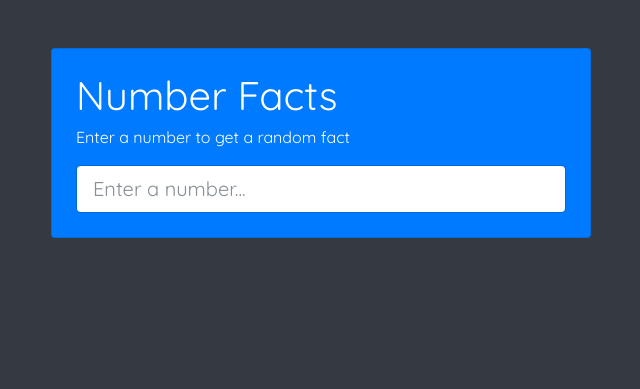
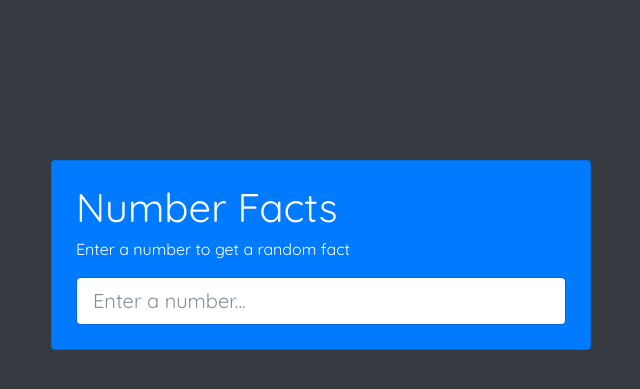
Before and after one commit to michellejanosi/number-facts, a PHP site: page / in a window 1280 px wide. Shown: the top 389 px of the page, without its empty margins (319-959 px from the left). Run offline with PHP 8.4, Linux system fonts and the light colour scheme.

Commit message:
Added images and a few styles

```diff
--- a/index.html
+++ b/index.html
@@ -8,18 +8,19 @@
   <link rel="stylesheet" href="https://fonts.googleapis.com/css?family=Quicksand">
   <link rel="stylesheet" href="https://maxcdn.bootstrapcdn.com/bootstrap/4.0.0-beta/css/bootstrap.min.css">
   <link rel="stylesheet" href="style.css">
+  <link rel="icon" href="favicon.ico" type="image/x-icon">
 </head>
 <body>
   <body class="bg-dark">
     <div class="container">
       <div class="row">
         <div class="col-md-6 mx-auto">
-          <div class="card bg-primary text-white mt-5 p-4">
+          <div class="card bg-primary text-white p-4">
             <h1>Number Facts</h1>
             <p>Enter a number to get a random fact</p>
-            <input type="number" name="" id="numberInput" class="form-control form-control-lg" placeholder="Enter a number...">
+            <input type="number" name="" id="numberInput" min="1" max="31" class="form-control form-control-lg" placeholder="Enter a number...">
             <div id="fact" class="card-body">
-              <h4 class="card-title">Number Fact</h4>
+              <h4 class="card-title">Random Number Fact:</h4>
               <p id="factText"></p>
             </div>
           </div>
--- a/style.css
+++ b/style.css
@@ -5,3 +5,7 @@ body {
 #fact {
   display: none;
 }
+
+.card {
+  top: 20vh;
+}
```
Also changed, not shown: script.js (+0 -17 lines), favicon.ico (added), screenshot.png (added).
